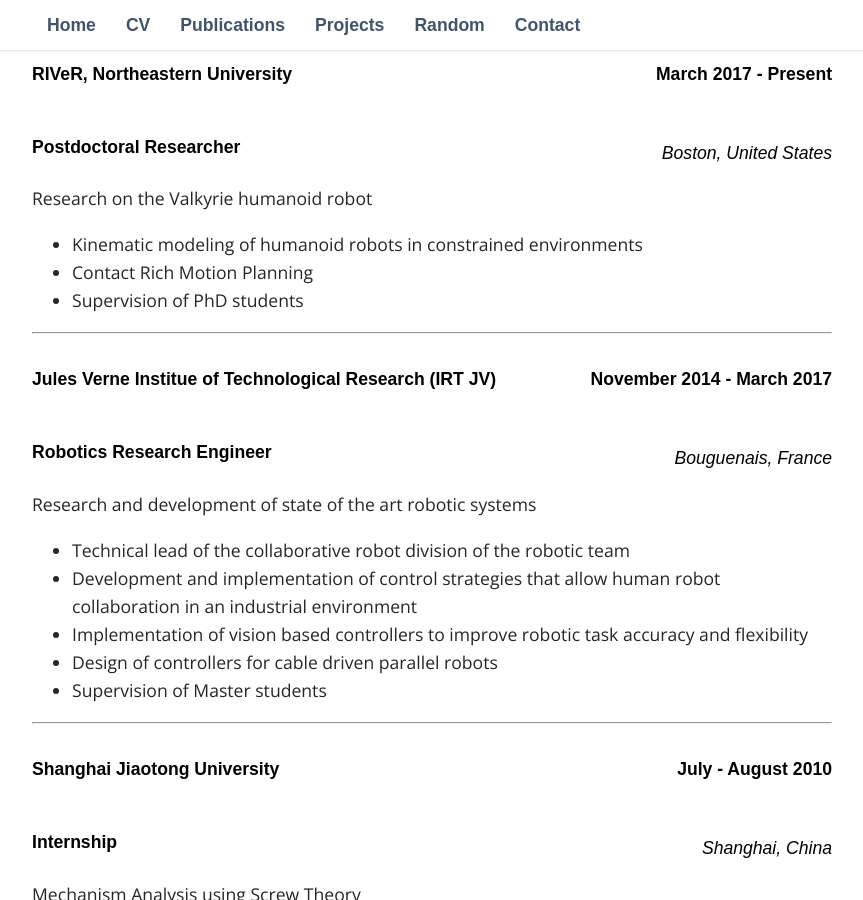
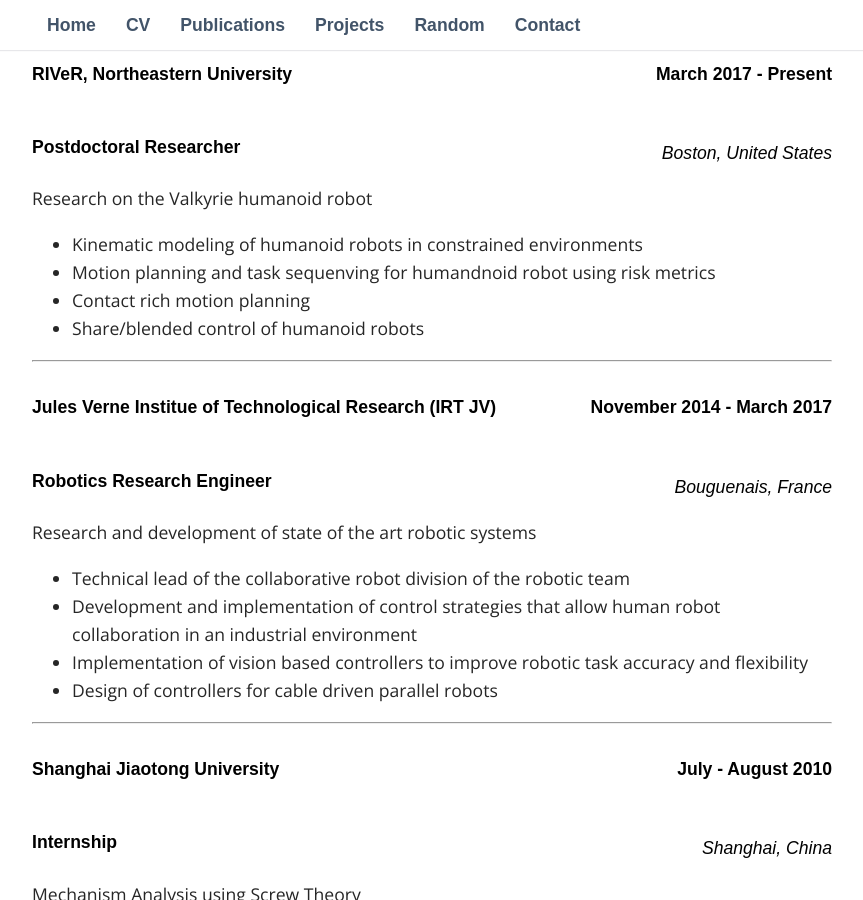
Before and after one commit to philip-long/philip-long.github.io, a Jekyll site: the page built from cv/index.html, in a window 1280 px wide and 900 px high, scrolled down 304 px. Shown: the whole window, without its empty margins (208-1071 px from the left). Built offline with Jekyll 4.4.1, drawn with Linux system fonts in a browser that asks for light colours; some web fonts are replaced.

Commit message:
Update index.html

```diff
--- a/cv/index.html
+++ b/cv/index.html
@@ -26,8 +26,9 @@
        	 <p> Research on the Valkyrie humanoid robot  </p>
                     <ul class="desc">
                     	<li> Kinematic modeling of humanoid robots in constrained environments</li>
-                        <li> Contact Rich Motion Planning </li>
-                        <li>Supervision of PhD students</li>
+                        <li> Motion planning and task sequenving for humandnoid robot using risk metrics </li>
+			 <li> Contact rich motion planning </li>
+			<li> Share/blended control of humanoid robots </li>
                     </ul>
 
 <hr>
@@ -55,9 +56,8 @@
                     <ul class="desc">
                     	<li> Technical lead of the collaborative robot division of the robotic team</li>
                         <li> Development and implementation of control strategies that allow human robot collaboration in an industrial environment</li>
-                        <li>Implementation of vision based controllers to improve robotic task accuracy and flexibility</li>
-                        <li>Design of controllers for cable driven parallel robots</li>
-                        <li>Supervision of Master students</li>
+                        <li> Implementation of vision based controllers to improve robotic task accuracy and flexibility</li>
+                        <li> Design of controllers for cable driven parallel robots</li>
                     </ul>
 
 
```
